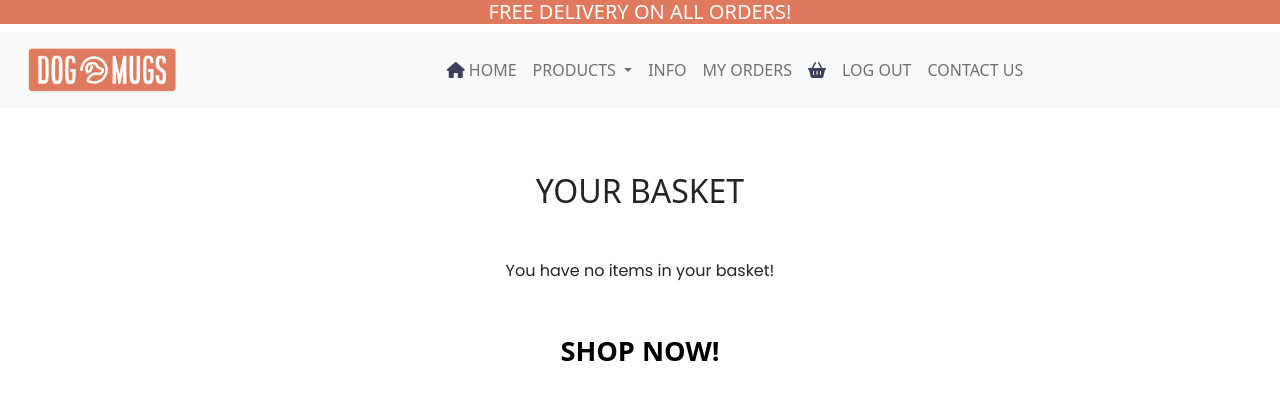
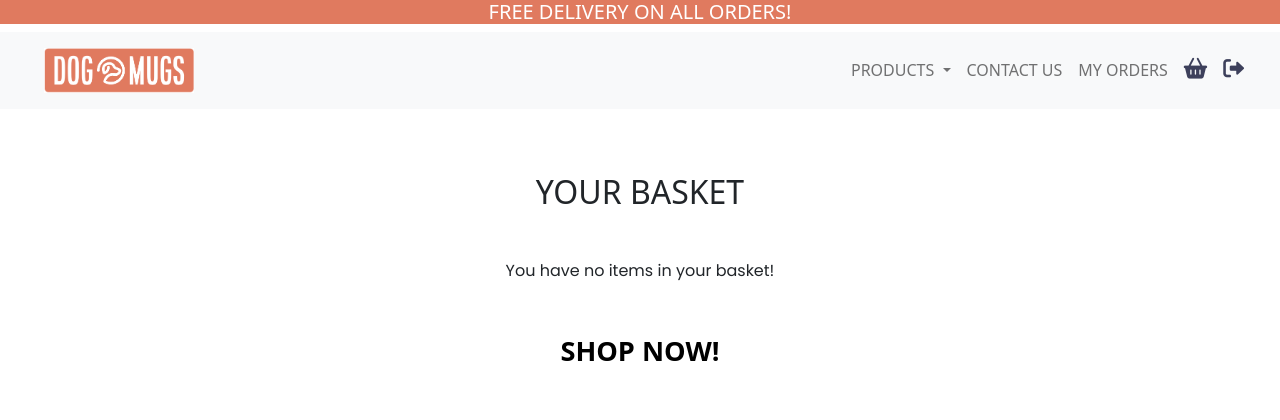
Before and after one commit to DoriCzele/dogomugs, a Django app: page /basket/ in a window 1280 px wide. Shown: the top 420 px of the page. Run offline with Django 4.2, Linux system fonts and the light colour scheme; the visitor is signed in with stand-in values (Sample User, id 1); data that the repository does not hold is empty; some libraries are stand-ins or nearby versions.

Commit message:
Update navbar styling

```diff
--- a/static/css/styles.css
+++ b/static/css/styles.css
@@ -188,6 +147,61 @@ background-color:#3D405B;
 color: #ffff;
 }
 
+
+/*Icons styling*/
+
 .fa-trash{
  color: #bb5353;
 }
+
+.fa-right-from-bracket{
+    font-size: 1.3rem;
+}
+
+.fa-right-from-bracket:hover {
+    color: #E07A5F ;
+  }
+
+.fa-basket-shopping{
+    font-size: 1.3rem;
+}
+
+.fa-basket-shopping:hover {
+    color: #E07A5F ;
+  }
+
+
+.fa-solid{
+    color: #3D405B;
+}
+
+.fa-envelope-circle-check{
+    color: #3D405B;
+    font-size: 5rem;
+}
+
+.fa-circle-check{
+    color: #3D405B;
+    font-size: 5rem;
+}
+
+.fa-check{
+    color: #33a633;
+}
+
+.fa-x {
+    color: #bb5353;
+}
+
+.fa-arrow-down{
+    font-size: 2rem;
+}
+
+.fa-brands {
+    color:  #ffff;
+    transition-duration: 0.3s;
+}
+
+.fa-linkedin :hover{
+    background-color: #E07A5F;
+}
--- a/templates/layout/navbar.html
+++ b/templates/layout/navbar.html
@@ -1,7 +1,14 @@
 {% load static %}
+
+
 <!--Navbar -->
-<nav class="navbar navbar-expand-lg navbar-light bg-light sticky-top ">
+<nav class="navbar navbar-expand-lg navbar-light bg-light sticky-top d-flex px-3">
   <div class="container-fluid">
+    <!--Navbar Logo -->
+    <div class="col-9 col-md-4">
+      <a class="nav-link active" aria-current="page" href="{% url 'home' %}"><img src="{% static 'img/logo.png' %}"
+          alt="Logo" class="logo"> </a>
+    </div>
     <div class="row">
       <div class="d-lg-none col-3">
         <button class="navbar-toggler" type="button" data-bs-toggle="collapse" data-bs-target="#navbarSupportedContent"
@@ -9,19 +16,9 @@
           <span class="navbar-toggler-icon"></span>
         </button>
       </div>
-      <!--Navbar Logo -->
-      <div class="col-9 col-md-4">
-        <a class="nav-link active" aria-current="page" href="{% url 'home' %}"><img src="{% static 'img/logo.png' %}"
-            alt="Logo" class="logo"> </a>
-      </div>
       <!--Navbar buttons-->
       <div class="collapse navbar-collapse col-md-8" id="navbarSupportedContent">
         <ul class="navbar-nav me-auto mb-2 mb-lg-0">
-          <li class="nav-item no-break">
-            <a class="nav-link text-uppercase" aria-current="page" href="{% url 'home' %}">
-              <i class="fa-solid fa-house"></i>
-              Home</a>
-          </li>
           <li class="nav-item dropdown">
             <a class="nav-link dropdown-toggle text-uppercase" href="#" id="navbarDropdown" role="button" data-bs-toggle="dropdown"
               aria-expanded="false">
@@ -37,26 +34,23 @@
             </ul>
           </li>
           <li class="nav-item">
-            <a class="nav-link text-uppercase" href="#">Info</a>
+            <a class="nav-link text-uppercase" href="{% url 'contact' %}">Contact us</a>
           </li>
           {% if user.is_authenticated %}
           <li class="nav-item">
             <a class="nav-link text-uppercase" href="{% url 'order-list' %}">My orders</a>
           </li>
           <li class="nav-item">
-            <a class="nav-link" href="{% url 'basket' %}"><i class="fa-solid fa-basket-shopping"></i></a>
+            <a class="nav-link" href="{% url 'basket' %}" aria-label="Basket"><i class="fa-solid fa-basket-shopping"></i></a>
           </li>
           <li class="nav-item">
-            <a class="nav-link text-uppercase" href="{% url 'logout' %}">Log out</a>
+            <a class="nav-link text-uppercase" href="{% url 'logout' %}" aria-label="Log out"><i class="fa-solid fa-right-from-bracket"></i></a>
           </li>
           {% else %}
           <li class="nav-item">
-            <a class="nav-link text-uppercase" href="{% url 'login' %}">Log in</a>
+            <a class="nav-link text-uppercase" href="{% url 'login' %}" aria-label="Log in">Log in</a>
           </li>
           {% endif %}
-          <li class="nav-item">
-            <a class="nav-link text-uppercase" href="{% url 'contact' %}">Contact us</a>
-          </li>
         </ul>
       </div>
     </div>
```
Also changed, not shown: other parts of static/css/styles.css (+0 -41 lines).
